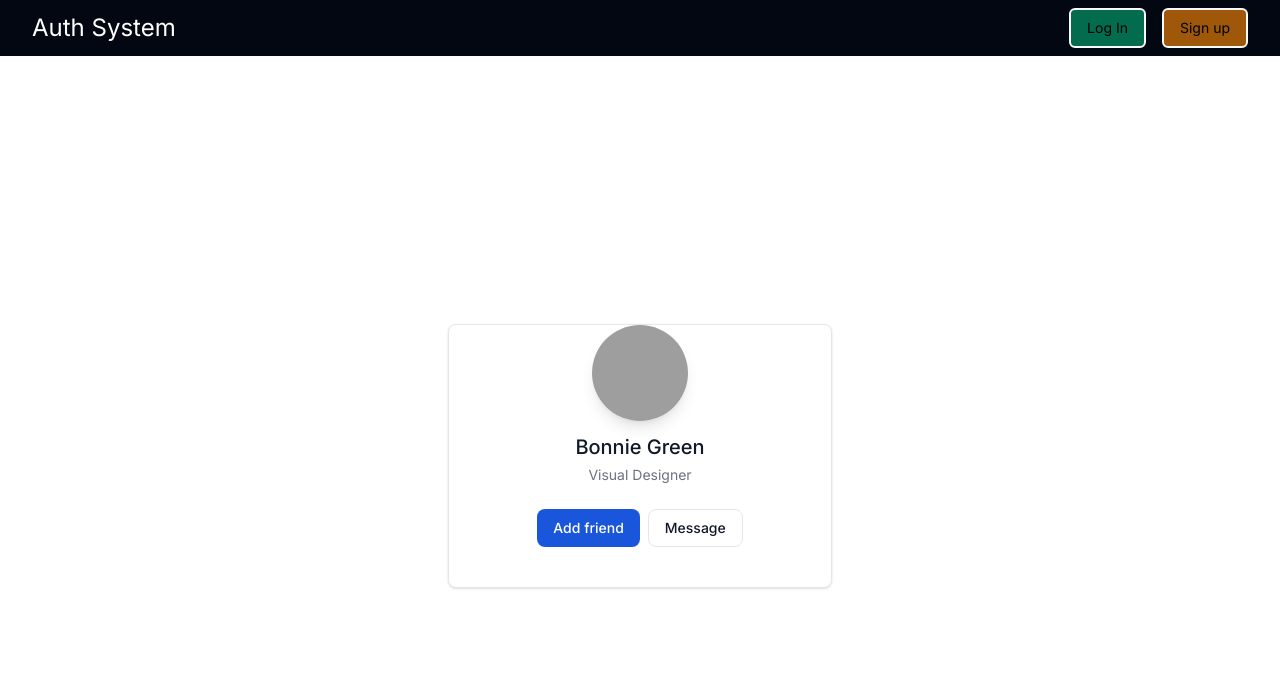
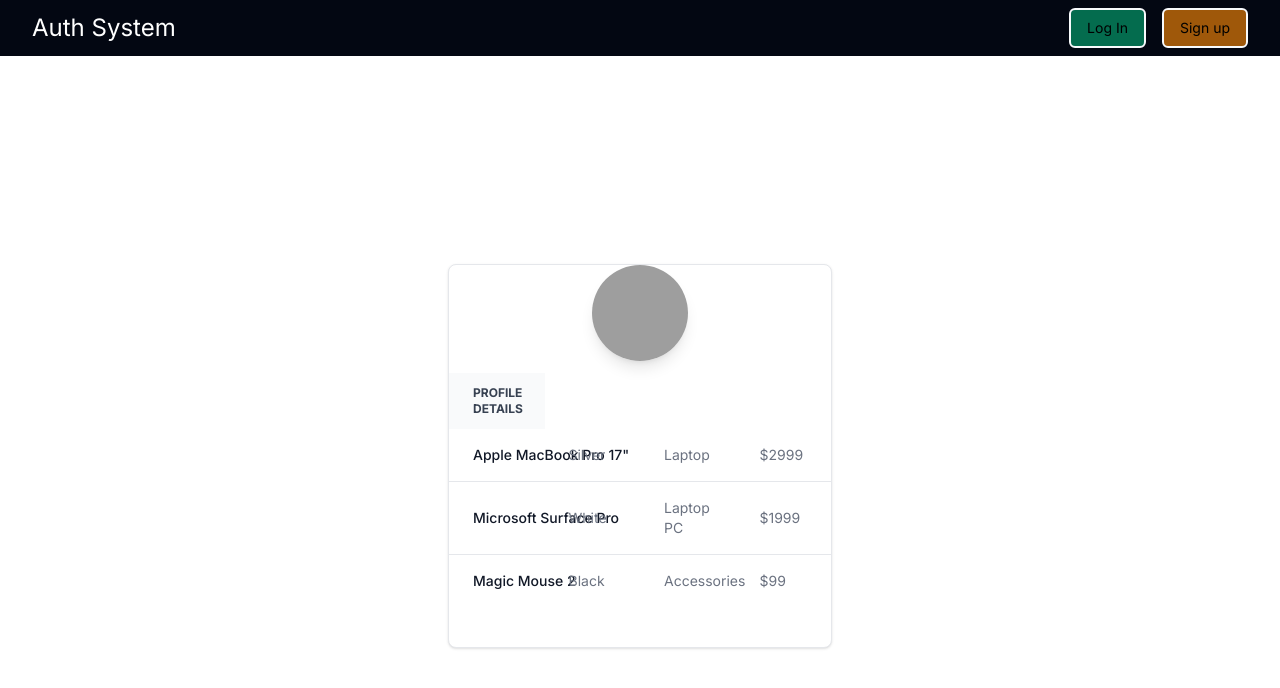
Before and after one commit to carlosdlacoste/redux-auth-app, a Next.js app: page /profile/1 in a window 1280 px wide. Shown: the top 688 px of the page. Built offline with nearby package versions, Linux system fonts and the light colour scheme; no server answers; the database is empty; grey boxes are pictures that could not be loaded.

Commit message:
Add initial table to card in profile page

```diff
--- a/src/app/profile/[id]/page.jsx
+++ b/src/app/profile/[id]/page.jsx
@@ -29,12 +29,60 @@
                 <div className="w-full max-w-sm bg-white border border-gray-200 rounded-lg shadow dark:bg-gray-800 dark:border-gray-700">
                     <div className="flex flex-col items-center pb-10">
                         <img className="w-24 h-24 mb-3 rounded-full shadow-lg" src="https://images.unsplash.com/photo-1560250097-0b93528c311a?q=80&w=1887&auto=format&fit=crop&ixlib=rb-4.0.3&ixid=M3wxMjA3fDB8MHxwaG90by1wYWdlfHx8fGVufDB8fHx8fA%3D%3D" alt="Foto perfil de prueba" />
-                        <h5 className="mb-1 text-xl font-medium text-gray-900 dark:text-white">Bonnie Green</h5>
-                        <span className="text-sm text-gray-500 dark:text-gray-400">Visual Designer</span>
-                        <div className="flex mt-4 md:mt-6">
-                            <a href="#" className="inline-flex items-center px-4 py-2 text-sm font-medium text-center text-white bg-blue-700 rounded-lg hover:bg-blue-800 focus:ring-4 focus:outline-none focus:ring-blue-300 dark:bg-blue-600 dark:hover:bg-blue-700 dark:focus:ring-blue-800">Add friend</a>
-                            <a href="#" className="py-2 px-4 ms-2 text-sm font-medium text-gray-900 focus:outline-none bg-white rounded-lg border border-gray-200 hover:bg-gray-100 hover:text-blue-700 focus:z-10 focus:ring-4 focus:ring-gray-100 dark:focus:ring-gray-700 dark:bg-gray-800 dark:text-gray-400 dark:border-gray-600 dark:hover:text-white dark:hover:bg-gray-700">Message</a>
-                        </div>
+                        {/* <h5 className="mb-1 text-xl font-medium text-gray-900 dark:text-white">Bonnie Green</h5> */}
+                        <table className="table-fixed w-full text-sm text-left rtl:text-right text-gray-500 dark:text-gray-400">
+                            <thead className="text-xs text-gray-700 uppercase bg-gray-50 dark:bg-gray-700 dark:text-gray-400">
+                                <tr>
+                                    <th scope="col" className="px-6 py-3">
+                                        Profile details
+                                    </th>
+                                </tr>
+                            </thead>
+                            <tbody>
+                                <tr className="bg-white border-b dark:bg-gray-800 dark:border-gray-700">
+                                    <th scope="row" className="px-6 py-4 font-medium text-gray-900 whitespace-nowrap dark:text-white">
+                                        Apple MacBook Pro 17"
+                                    </th>
+                                    <td className="px-6 py-4">
+                                        Silver
+                                    </td>
+                                    <td className="px-6 py-4">
+                                        Laptop
+                                    </td>
+                                    <td className="px-6 py-4">
+                                        $2999
+                                    </td>
+                                </tr>
+                                <tr className="bg-white border-b dark:bg-gray-800 dark:border-gray-700">
+                                    <th scope="row" className="px-6 py-4 font-medium text-gray-900 whitespace-nowrap dark:text-white">
+                                        Microsoft Surface Pro
+                                    </th>
+                                    <td className="px-6 py-4">
+                                        White
+                                    </td>
+                                    <td className="px-6 py-4">
+                                        Laptop PC
+                                    </td>
+                                    <td className="px-6 py-4">
+                                        $1999
+                                    </td>
+                                </tr>
+                                <tr className="bg-white dark:bg-gray-800">
+                                    <th scope="row" className="px-6 py-4 font-medium text-gray-900 whitespace-nowrap dark:text-white">
+                                        Magic Mouse 2
+                                    </th>
+                                    <td className="px-6 py-4">
+                                        Black
+                                    </td>
+                                    <td className="px-6 py-4">
+                                        Accessories
+                                    </td>
+                                    <td className="px-6 py-4">
+                                        $99
+                                    </td>
+                                </tr>
+                            </tbody>
+                        </table>
                     </div>
                 </div>
             </div>
```
